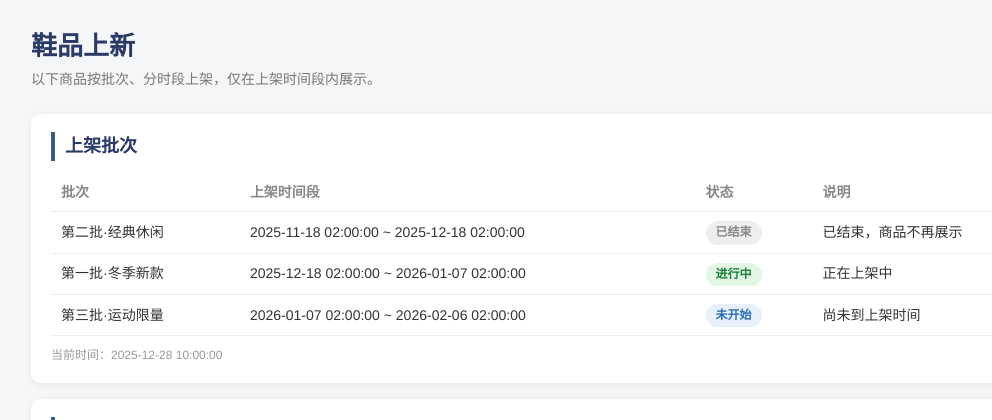
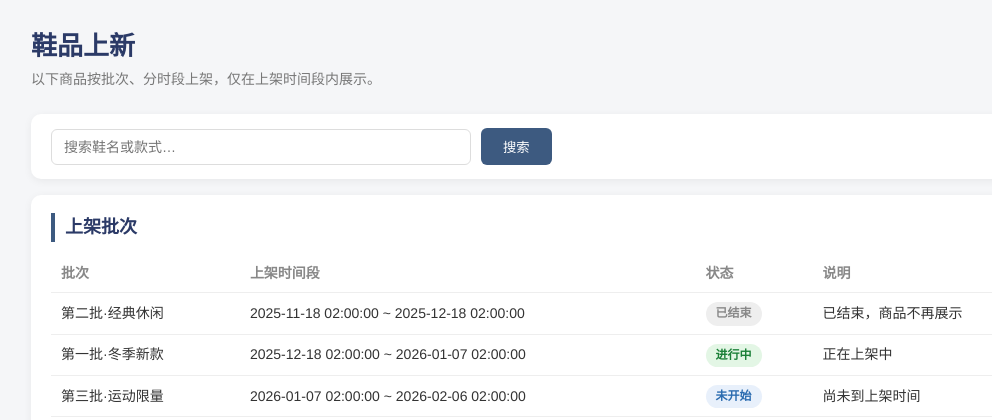
Before and after one commit to JinXxx0822/shoes-shop, a PHP site: page / in a window 1280 px wide. Shown: the part 67-487 px from the top of the page, without its empty margins (85-1077 px from the left). Run offline with PHP 8.4, Linux system fonts and the light colour scheme; data comes from the database, SQL or seed files in the repository.

Commit message:
feat: 商品搜索与分页，补充分页样式与文档

```diff
--- a/assets/css/style.css
+++ b/assets/css/style.css
@@ -170,3 +170,38 @@ img { max-width: 100%; display: block; }
     .detail-box { grid-template-columns: 1fr; }
     .clock { display: none; }
 }
+
+/* ---------------- 搜索框 ---------------- */
+.search-bar {
+    background: #fff;
+    border-radius: 10px;
+    padding: 14px 20px;
+    margin: 16px 0;
+    box-shadow: 0 2px 8px rgba(0,0,0,.06);
+}
+.search-form { display: flex; gap: 10px; align-items: center; }
+.search-input {
+    flex: 1; max-width: 420px;
+    padding: 9px 12px;
+    border: 1px solid #ddd; border-radius: 6px;
+    font-size: 14px;
+}
+.search-input:focus { outline: none; border-color: #3d5a80; }
+.search-btn {
+    background: #3d5a80; color: #fff; border: none;
+    padding: 9px 22px; border-radius: 6px; cursor: pointer;
+}
+.search-btn:hover { background: #2b3a67; }
+.search-clear { color: #888; font-size: 13px; }
+
+/* ---------------- 分页 ---------------- */
+.pagination {
+    display: flex; justify-content: center; align-items: center; gap: 12px;
+    margin-top: 20px;
+}
+.page-link {
+    background: #3d5a80; color: #fff;
+    padding: 6px 16px; border-radius: 6px; font-size: 14px;
+}
+.page-link:hover { background: #2b3a67; }
+.page-info { color: #666; font-size: 13px; }
--- a/index.php
+++ b/index.php
@@ -4,6 +4,7 @@
  * 功能：
  *   1) 展示所有批次及各自的上架状态（进行中 / 已结束 / 未开始）
  *   2) 仅展示「当前时间位于批次上架时间段内」的商品（分批、分时段上架）
+ *   3) 支持按名称/款式关键词搜索，并分页展示（优化项）
  */
 $pageTitle = '商品列表 · 鞋仓';
 require_once __DIR__ . '/config/db.php';
@@ -23,6 +24,13 @@ function batch_state($start, $end, $now)
     return 'over';                                          // 已结束
 }
 
+// ---- 搜索与分页参数（优化项）----
+$keyword = isset($_GET['q']) ? trim((string)$_GET['q']) : '';
+if (mb_strlen($keyword) > 50) $keyword = mb_substr($keyword, 0, 50); // 限制搜索词长度
+$page   = isset($_GET['page']) ? (int)$_GET['page'] : 1;
+if ($page < 1) $page = 1;
+$perPage = 6; // 每页商品数
+
 // 1) 所有批次（含时间段、状态）
 $batches = $pdo->query(
     "SELECT id, batch_name, start_time, end_time, remark
@@ -39,19 +47,45 @@ $onSaleBatchIds = array_column(
     'id'
 );
 
-// 3) 当前正在上架的商品（JOIN 批次，过滤在售批次）
-$onSaleProducts = [];
+// 3) 构造在售商品的查询条件：批次过滤 + 关键词过滤
+$where  = [];
+$params = [];
 if ($onSaleBatchIds) {
     $placeholders = implode(',', array_fill(0, count($onSaleBatchIds), '?'));
+    $where[]  = "p.batch_id IN ($placeholders)";
+    $params   = array_values($onSaleBatchIds);
+}
+if ($keyword !== '') {
+    $where[] = "(p.name LIKE ? OR p.style LIKE ?)";
+    $like = '%' . $keyword . '%';
+    array_push($params, $like, $like);
+}
+$whereSql = $where ? ' WHERE ' . implode(' AND ', $where) : '';
+
+// 4) 统计总数 + 计算分页
+$countStmt = $pdo->prepare(
+    "SELECT COUNT(*) FROM products p JOIN batches b ON p.batch_id = b.id $whereSql"
+);
+$countStmt->execute($params);
+$total      = (int)$countStmt->fetchColumn();
+$totalPages = (int)ceil($total / $perPage);
+if ($totalPages < 1) $totalPages = 1;
+if ($page > $totalPages) $page = $totalPages;
+$offset = ($page - 1) * $perPage; // $page/$perPage 均已转为 int，可安全内联
+
+// 5) 查询当前页在售商品
+$onSaleProducts = [];
+if ($total > 0) {
     $stmt = $pdo->prepare(
         "SELECT p.id, p.name, p.style, p.price, p.stock, p.image, p.description,
                 b.batch_name
          FROM products p
          JOIN batches b ON p.batch_id = b.id
-         WHERE p.batch_id IN ($placeholders)
-         ORDER BY p.id ASC"
+         $whereSql
+         ORDER BY p.id ASC
+         LIMIT $perPage OFFSET $offset"
     );
-    $stmt->execute(array_values($onSaleBatchIds));
+    $stmt->execute($params);
     $onSaleProducts = $stmt->fetchAll();
 }
 ?>
@@ -60,6 +94,18 @@ if ($onSaleBatchIds) {
 <section class="page-head">
     <h1>鞋品上新</h1>
     <p>以下商品按批次、分时段上架，仅在上架时间段内展示。</p>
+</section>
+
+<!-- 搜索框 -->
+<section class="search-bar">
+    <form action="index.php" method="get" class="search-form">
+        <input type="search" name="q" value="<?php echo htmlspecialchars($keyword, ENT_QUOTES); ?>"
+               placeholder="搜索鞋名或款式…" class="search-input">
+        <button type="submit" class="search-btn">搜索</button>
+        <?php if ($keyword !== ''): ?>
+            <a href="index.php" class="search-clear">清除</a>
+        <?php endif; ?>
+    </form>
 </section>
 
 <!-- 批次状态总览 -->
@@ -101,9 +147,17 @@ if ($onSaleBatchIds) {
 
 <!-- 正在上架商品 -->
 <section class="goods-panel">
-    <h2>当前在售鞋品</h2>
+    <h2>
+        <?php if ($keyword !== ''): ?>
+            搜索「<?php echo htmlspecialchars($keyword); ?>」的结果
+        <?php else: ?>
+            当前在售鞋品
+        <?php endif; ?>
+    </h2>
     <?php if (empty($onSaleProducts)): ?>
-        <p class="empty-text">当前没有处于上架时间段的商品，请稍后再来。</p>
+        <p class="empty-text">
+            <?php echo $keyword !== '' ? '没有匹配到在售商品，换个关键词试试。' : '当前没有处于上架时间段的商品，请稍后再来。'; ?>
+        </p>
     <?php else: ?>
         <div class="goods-grid">
         <?php foreach ($onSaleProducts as $p): ?>
@@ -127,6 +181,22 @@ if ($onSaleBatchIds) {
             </div>
         <?php endforeach; ?>
         </div>
+
+        <!-- 分页导航 -->
+        <?php if ($totalPages > 1): ?>
+        <nav class="pagination">
+            <?php
+                $query = $keyword !== '' ? '&q=' . urlencode($keyword) : '';
+                if ($page > 1) {
+                    echo '<a class="page-link" href="index.php?page=' . ($page - 1) . $query . '">上一页</a>';
+                }
+                echo '<span class="page-info">第 ' . $page . ' / ' . $totalPages . ' 页（共 ' . $total . ' 件）</span>';
+                if ($page < $totalPages) {
+                    echo '<a class="page-link" href="index.php?page=' . ($page + 1) . $query . '">下一页</a>';
+                }
+            ?>
+        </nav>
+        <?php endif; ?>
     <?php endif; ?>
 </section>
 
```
Also changed, not shown: README.md.
